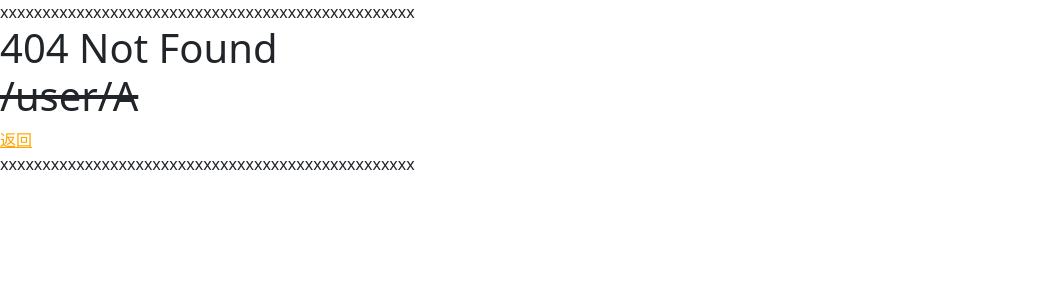
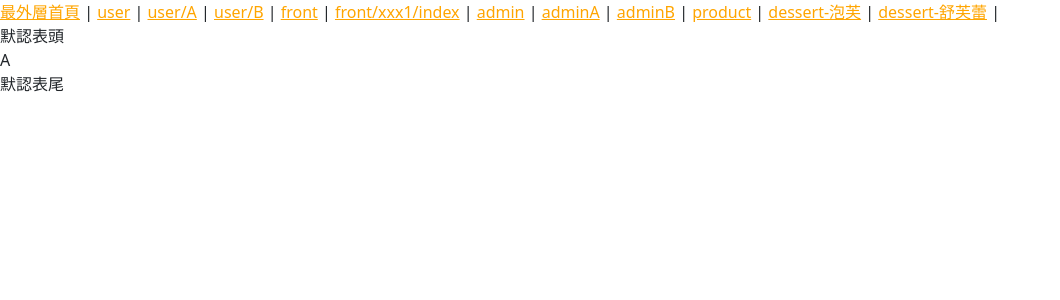
Before and after one commit to MizuYang/nuxt3-hexschool, a Nuxt app: page /user/A in a window 1280 px wide. Before the commit this address had no page. Shown: the top 300 px of the page, without its empty margins (0-1060 px from the left). Built offline with nearby package versions, Linux system fonts and the light colour scheme.

Commit message:
新增 Day6: 巢狀路由

```diff
--- a/layouts/default.vue
+++ b/layouts/default.vue
@@ -4,6 +4,9 @@
 
 <template>
   <NuxtLink to="/" activeClass="active">最外層首頁</NuxtLink> |
+  <NuxtLink to="/user" activeClass="active">user</NuxtLink> |
+  <NuxtLink to="/user/A" activeClass="active">user/A</NuxtLink> |
+  <NuxtLink to="/user/B" activeClass="active">user/B</NuxtLink> |
   <NuxtLink to="/front" activeClass="active">front</NuxtLink> |
   <NuxtLink to="/front/xxx1" activeClass="active">front/xxx1/index</NuxtLink> |
   <NuxtLink to="/admin" activeClass="active">admin</NuxtLink> |
--- a/layouts/mainLayout.vue
+++ b/layouts/mainLayout.vue
@@ -4,6 +4,9 @@
 
 <template>
   <NuxtLink to="/" activeClass="active">最外層首頁</NuxtLink> |
+  <NuxtLink to="/user" activeClass="active">user</NuxtLink> |
+  <NuxtLink to="/user/A" activeClass="active">user/A</NuxtLink> |
+  <NuxtLink to="/user/B" activeClass="active">user/B</NuxtLink> |
   <NuxtLink to="/front" activeClass="active">front</NuxtLink> |
   <NuxtLink to="/front/xxx1" activeClass="active">front/xxx1/index</NuxtLink> |
   <NuxtLink to="/admin" activeClass="active">admin</NuxtLink> |
--- a/package.json
+++ b/package.json
@@ -4,7 +4,7 @@
   "type": "module",
   "scripts": {
     "build": "nuxt build",
-    "dev": "nuxt dev",
+    "dev": "nuxt dev --port 8080",
     "generate": "nuxt generate",
     "preview": "nuxt preview",
     "postinstall": "nuxt prepare"
--- /dev/null
+++ b/pages/user.vue
@@ -0,0 +1,11 @@
+<script setup>
+
+</script>
+
+<template>
+  <div>
+    <NuxtPage />
+  </div>
+</template>
+
+<style lang='scss' scope></style>
--- /dev/null
+++ b/pages/user/A.vue
@@ -0,0 +1,9 @@
+<script setup>
+
+</script>
+
+<template>
+  <div>A</div>
+</template>
+
+<style lang='scss' scope></style>
--- /dev/null
+++ b/pages/user/B.vue
@@ -0,0 +1,9 @@
+<script setup>
+
+</script>
+
+<template>
+  <div>B</div>
+</template>
+
+<style lang='scss' scope></style>
--- /dev/null
+++ b/pages/user/index.vue
@@ -0,0 +1,11 @@
+<script setup>
+definePageMeta({
+  layout: 'default'
+})
+</script>
+
+<template>
+  <div>user</div>
+</template>
+
+<style lang='scss' scope></style>
```
